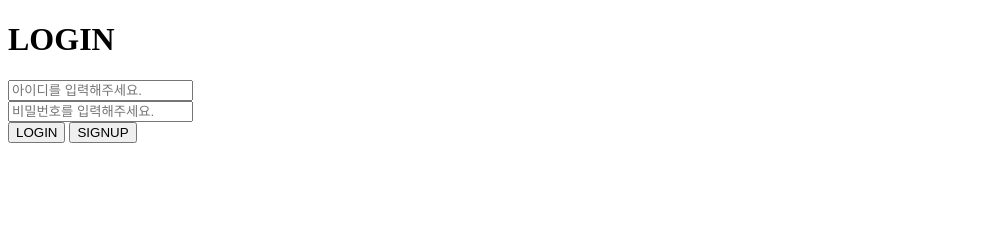
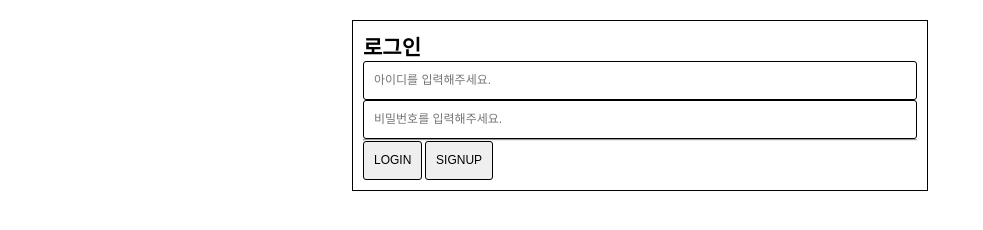
Before and after one commit to didgmltmd/Coding_Army, a plain HTML site: page index.html in a window 1280 px wide. Shown: the whole page, without its empty margins (0-983 px from the left). Drawn offline with Linux system fonts and the light colour scheme.

Commit message:
login page avartar
로그인 페이지 css 추가

```diff
--- a/index.html
+++ b/index.html
@@ -5,17 +5,28 @@
   <meta charset="utf-8">
   <meta name="viewport" content="width=device-width">
   <title>replit</title>
-  <link href="style.css" rel="stylesheet" type="text/css" />
+  <link href="login.css" rel="stylesheet" type="text/css" />
   <script src="script.js"></script>
 </head>
 
 
 <body>
-  <h1>LOGIN</h1>
-  <input type="text" name="id" placeholder="아이디를 입력해주세요."><br/>
-  <input type="password" name="password" placeholder="비밀번호를 입력해주세요."><br/>
-  <input value="LOGIN" type="submit" name="login">
-  <input value="SIGNUP" type="button" onclick="document.location.href='signup.html'">
+  <div class="wrapper">
+    <div class="title"><h1 style="font-size: 21px;">로그인</h1></div>
+    <div class="id">
+      <input id="id" type="text" placeholder="아이디를 입력해주세요.">
+    </div>
+    <div class="password">
+      <input id="password" type="password" placeholder="비밀번호를 입력해주세요.">
+    </div>
+    <div class="line">
+      <hr>
+    </div>
+    <div class="login">
+      <input type="submit" id="logIn" onclick="logInCheck()" value="LOGIN"></button>
+      <input value="SIGNUP" id="signUp" type="button" onclick="document.location.href='signup.html'">
+    </div>
+  </div>
 
 </body>
 
--- /dev/null
+++ b/login.css
@@ -0,0 +1,42 @@
+*{
+  margin: 0px;
+  box-sizing: border-box;
+  font-size: 11px;
+}
+html{
+  width: 100%;
+  display: flex;
+  justify-content: center;
+  padding-top: 20px;
+  padding-bottom: 20px;
+}
+
+body{
+  width: 45%;
+  border:1px solid black;
+}
+input{
+  border:1px solid black;
+  border-radius: 3px;
+  line-height: 35px;
+  font-size: 12px;
+  padding-left: 10px;
+  padding-right: 10px;
+}
+.wrapper{
+  padding:10px
+}
+.id input{
+  width: 100%;
+}
+.password input{
+  width: 100%;
+}
+.logIn button{
+  cursor: pointer;
+  height: 30px;
+}
+.signUp button{
+  cursor: pointer;
+  height: 30px;
+}
```
